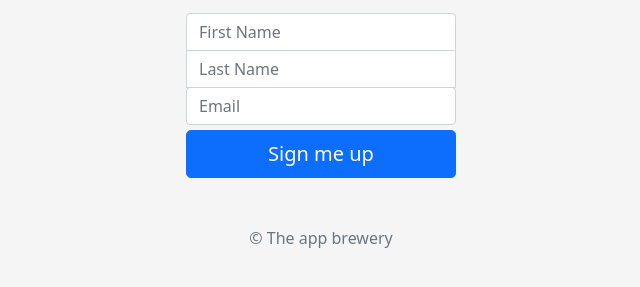
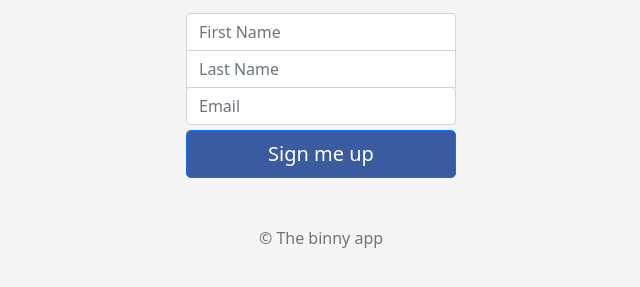
Before and after one commit to binny3213/Newsletter---sign-up, a website: page signup.html in a window 1280 px wide. Shown: the part 221-508 px from the top of the page, without its empty margins (319-959 px from the left). Drawn offline with nearby package versions, Linux system fonts and the light colour scheme.

Commit message:
First commit

```diff
--- a/public/css/styles.css
+++ b/public/css/styles.css
@@ -45,11 +45,12 @@ p{
 }
 .buttom {
   margin-bottom: 10px;
-  border-top-left-radius: 0;
+  border-top-left-radius:  0;
   border-top-right-radius: 0;
 }
 
 .btn{
   margin-top: 5px;
   margin-bottom: 0;
+  background-color: #3A5BA0;
 }
--- a/signup.html
+++ b/signup.html
@@ -57,7 +57,7 @@
     <input type="Email" name= "email" class="form-control button" placeholder="Email" required>
 
     <button class="w-100 btn btn-lg btn-primary" type="submit">Sign me up</button>
-    <p class="mt-5 mb-3 text-muted">&copy; The app brewery</p>
+    <p class="mt-5 mb-3 text-muted">&copy; The binny app</p>
   </form>
 </main>
 
```
Also changed, not shown: 1 other file.
